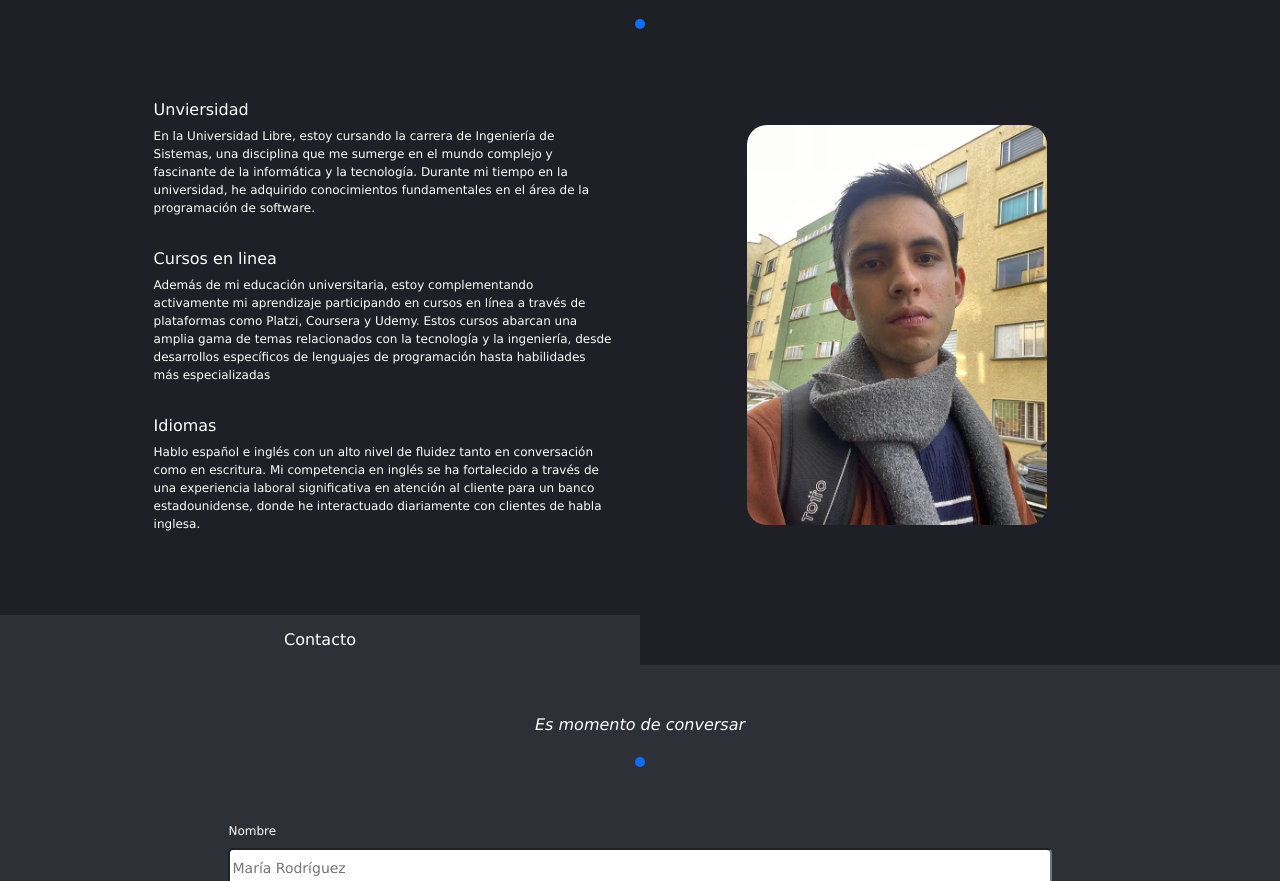
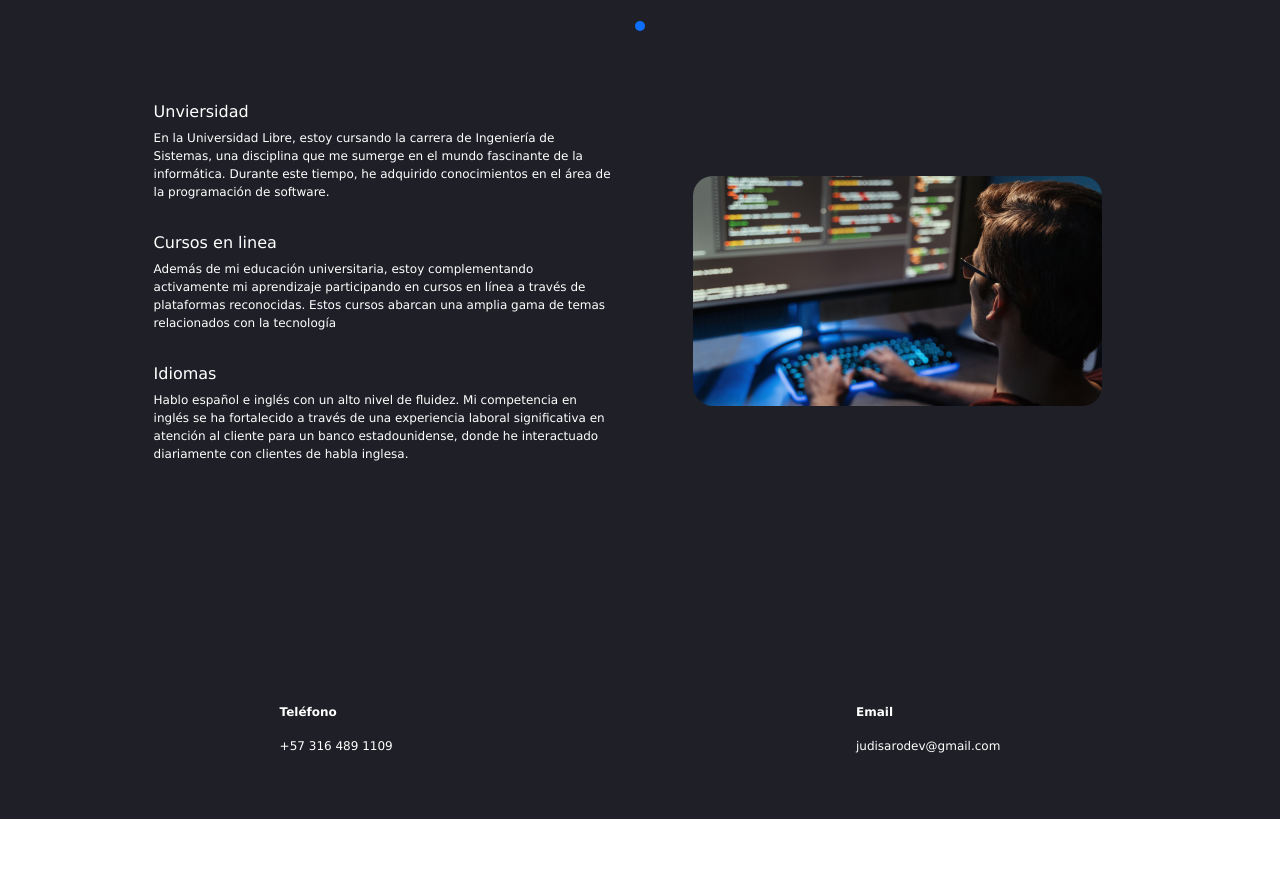
Before and after one commit to judisarodev/resume, a React (Create React App) app: page / in a window 1280 px wide. Shown: the part 1909-2790 px from the top of the page. After the commit the page ends 2728 px from the top, so only its background shows below. Built offline with nearby package versions, Linux system fonts and the light colour scheme.

Commit message:
contact form removed

```diff
--- a/src/App.js
+++ b/src/App.js
@@ -4,7 +4,6 @@ import 'bootstrap/dist/css/bootstrap.min.css';
 import { Home } from './views/home/Home';
 import { About } from './views/about/About';
 import { Work } from './views/work/Work';
-import { Contact } from './views/contact/Contact';
 import { Footer } from './components/footer/Footer';
 import { GoUpButton } from './components/go_up_button/GoUpButton';
 
@@ -15,7 +14,6 @@ function App() {
       <Home />
       <Work />
       <About />
-      <Contact />
       <Footer />
       <GoUpButton />
     </div>
--- a/src/components/floder/folder.css
+++ b/src/components/floder/folder.css
@@ -1,5 +1,5 @@
 .folder__content{
-    padding: 50px 10% 50px 10%;
+    padding: 60px 10% 60px 10%;
 }
 .folder__title{
     height: 50px;
--- a/src/components/footer/footer.css
+++ b/src/components/footer/footer.css
@@ -1,3 +1,4 @@
 .footer__item{
     font-weight: 600;
+    padding-top: 100px;
 }
--- a/src/components/menu/Menu.js
+++ b/src/components/menu/Menu.js
@@ -29,7 +29,6 @@ const Menu = () => {
                 <MenuOption name={'INCIO'} id={'home'}/>
                 <MenuOption name={'PROYECTOS'} id={'work'}/>
                 <MenuOption name={'INFORMACIÓN'} id={'about'}/>
-                <MenuOption name={'CONTACTO'} id={'contact'}/>
             </MenuSection>
             {/* Githum icon */}
             <MenuSection >
--- a/src/views/about/About.js
+++ b/src/views/about/About.js
@@ -1,13 +1,13 @@
 import React from "react";
 import { Folder } from "../../components/floder/Folder";
-import picture from '../../images/picture.jpg';
+import picture from '../../images/programmer.jpg';
 
 const About = () => {
 
     const aboutData = [
-        { title: 'Unviersidad', content:'En la Universidad Libre, estoy cursando la carrera de Ingeniería de Sistemas, una disciplina que me sumerge en el mundo complejo y fascinante de la informática y la tecnología. Durante mi tiempo en la universidad, he adquirido conocimientos fundamentales en el área de la programación de software. ' },
-        { title: 'Cursos en linea', content:'Además de mi educación universitaria, estoy complementando activamente mi aprendizaje participando en cursos en línea a través de plataformas como Platzi, Coursera y Udemy. Estos cursos abarcan una amplia gama de temas relacionados con la tecnología y la ingeniería, desde desarrollos específicos de lenguajes de programación hasta habilidades más especializadas' },
-        { title: 'Idiomas', content:'Hablo español e inglés con un alto nivel de fluidez tanto en conversación como en escritura. Mi competencia en inglés se ha fortalecido a través de una experiencia laboral significativa en atención al cliente para un banco estadounidense, donde he interactuado diariamente con clientes de habla inglesa.' }
+        { title: 'Unviersidad', content:'En la Universidad Libre, estoy cursando la carrera de Ingeniería de Sistemas, una disciplina que me sumerge en el mundo fascinante de la informática. Durante este tiempo, he adquirido conocimientos en el área de la programación de software. ' },
+        { title: 'Cursos en linea', content:'Además de mi educación universitaria, estoy complementando activamente mi aprendizaje participando en cursos en línea a través de plataformas reconocidas. Estos cursos abarcan una amplia gama de temas relacionados con la tecnología' },
+        { title: 'Idiomas', content:'Hablo español e inglés con un alto nivel de fluidez. Mi competencia en inglés se ha fortalecido a través de una experiencia laboral significativa en atención al cliente para un banco estadounidense, donde he interactuado diariamente con clientes de habla inglesa.' }
     ];
 
     return(
@@ -17,8 +17,8 @@ const About = () => {
                     <div className="col-lg-6 col-sm-12">
                         {aboutData.map(item=><AboutItem title={item.title} content={item.content}/>)}
                     </div>
-                    <div className="col-lg-6 col-sm-12 d-flex justify-content-center align-items-center">
-                        <img src={ picture }  alt="picutre" height={400} style={{ borderRadius: '20px' }} />
+                    <div className="col-lg-6 d-none d-sm-flex justify-content-center align-items-center">
+                        <img src={ picture }  alt="picutre" height={230} style={{ borderRadius: '20px' }} />
                     </div>
                 </div>
             </div>
--- a/src/views/contact/Contact.js
+++ /dev/null
@@ -1,47 +0,0 @@
-import React, { useState } from "react";
-import { Folder } from "../../components/floder/Folder";
-import './contact.css';
-import ReactPlayer from 'react-player'
-
-const Contact = () => {
-    /*return(
-        <Folder name={'Contacto'} light={true} id={'contact'} description={'Es momento de ponernos de conversar'}>
-            <div className="d-flex justify-content-center">
-                <ReactPlayer
-                    url=''
-                    className='react-player'
-                    playing
-                    width='700px'
-                    height='320px'
-                    />
-            </div>
-        </Folder>
-    );*/
-
-    const [name, setName] = useState('');
-    const [email, setEmail] = useState('');
-    const [message, setMessage] = useState('');
-    const [company, setCompany] = useState('');
-    return(
-        <Folder name={'Contacto'} light={true} id={'contact'} description={'Es momento de conversar'}>
-            <form className="d-flex flex-column gap-2 form--contact">
-                <label>Nombre</label>
-                <input className="form__input" type="text" value={ name } onChange={(e) => setName(e.target.value)} placeholder="María Rodríguez"/>
-
-                <label>Email</label>
-                <input className="form__input" type="email" value={ email } onChange={(e) => setEmail(e.target.value)} placeholder="maria@mail.com"/>
-
-                <label>Compañía</label>
-                <input className="form__input" type="company" value={ company } onChange={(e) => setCompany(e.target.value)} placeholder="Compañía de Desarrollo"/>
-
-                <label>Mensaje</label>
-                <textarea className="form__input form--message" type="text" value={ message } onChange={(e) => setMessage(e.target.value)} placeholder="¡Me ha interesado tu portafolio, quiero que nos pongamos en contacto!"/>
-
-                <button className="btn btn-primary">ENVIAR</button>
-            </form>
-        </Folder>
-    );
-
-}
-
-export { Contact };
--- a/src/views/contact/contact.css
+++ /dev/null
@@ -1,24 +0,0 @@
-.form--contact{
-    padding: 0px 10% 0px 10%;
-}
-
-.form--contact button{
-    background-color: #00D8FF;
-    font-size: 14px;
-    height: 40px;
-    color: black;
-}
-
-.form--contact label {
-    font-size: 12px;
-}
-.form__input {
-    margin-bottom: 20px;
-    border-radius: 5px;
-    height: 40px;
-    color: black;
-    font-size: 14px;
-}
-.form--message{
-    height: 180px;
-}
--- a/src/views/home/Home.js
+++ b/src/views/home/Home.js
@@ -28,7 +28,7 @@ const Home = () => {
             <div className="col-sm-12 col-lg-9 welcome sm-text-center">
                 <h1 className="welcome__title">Hola,</h1>
                 <h3 className="welcome__subtitle">Soy Juan Diego Sánchez</h3>
-                <p className="welcome_text">Soy desarrollador backend junior, enfocado en Java Spring Boot. He construido proyectos personales para perfeccionar mis habilidades. Especializado desarrollar servicios web. También cuento con conocimientos en javascript y react js.</p>
+                <p className="welcome_text">Desarrollador backend junior, enfocado en Java Spring Boot </p>
                 <div className="d-block-flex">
                     {skills.map(skill => <Skill name={skill}/>)}
                 </div>
```
Also changed, not shown: src/images/programmer.jpg (added).
